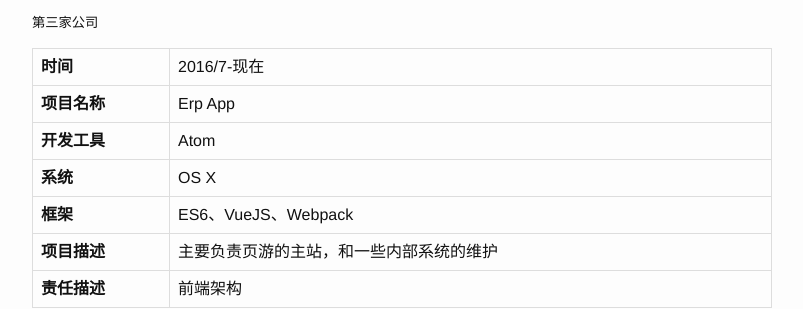
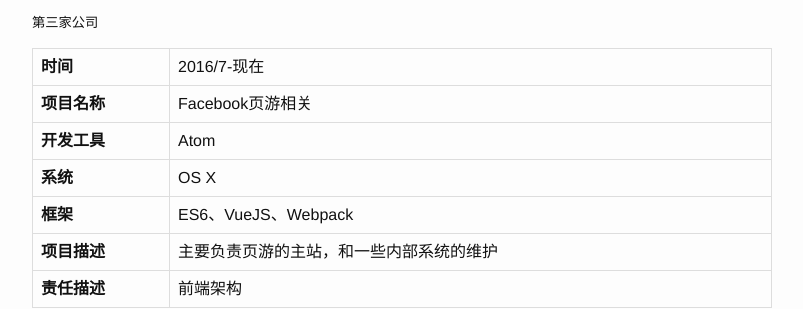
Before and after one commit to ohcrider/ohcrider.github.io, a Jekyll site: the page built from resume.md, in a window 1280 px wide and 900 px high, scrolled down 5002 px. Shown: the part 165-474 px from the top of the window, without its empty margins (238-1041 px from the left). Built offline with Jekyll 4.4.1, drawn with Linux system fonts in a browser that asks for light colours.

Commit message:
Update resume.md

```diff
--- a/resume.md
+++ b/resume.md
@@ -160,7 +160,7 @@ iOS开发 | Swift方面，Objective-C不熟
 ##### 第三家公司
 
 时间 | 2016/7-现在
-项目名称 | Erp App
+项目名称 | Facebook页游相关
 开发工具 | Atom
 系统 | OS X
 框架 | ES6、VueJS、Webpack
```
